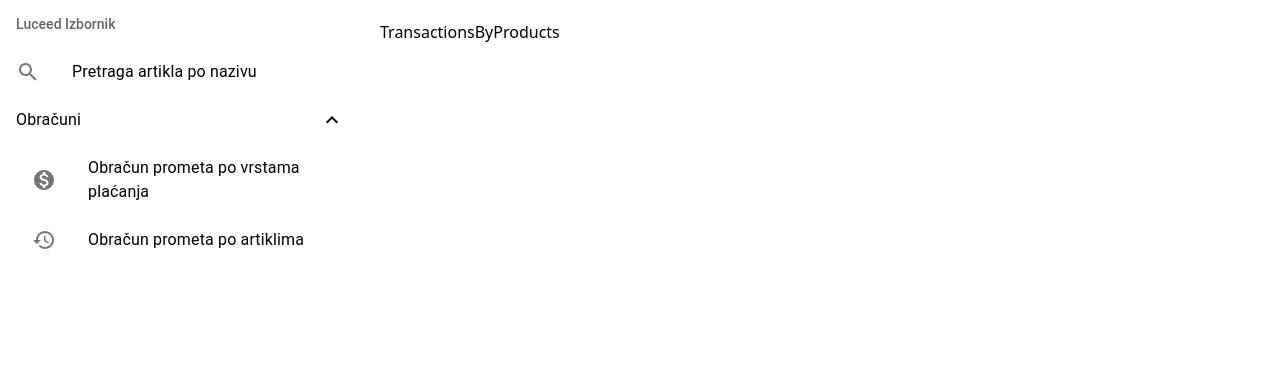
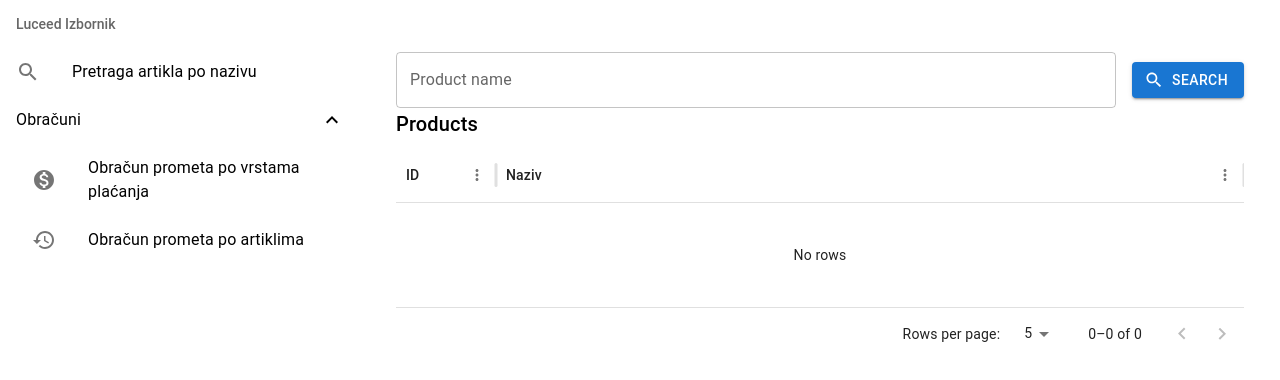
Before and after one commit to londam/Tomsoft, a React (Vite) app: page /productsSold in a window 1280 px wide. Shown: the top 380 px of the page. Built offline with nearby package versions, Linux system fonts and the light colour scheme.

Commit message:
starting to add date pickers into transactionsByProducts

```diff
--- a/src/pages/TransactionsByProducts.tsx
+++ b/src/pages/TransactionsByProducts.tsx
@@ -1,5 +1,88 @@
+import { useState } from "react";
+import { TextField, Button, Box, Typography } from "@mui/material";
+import SearchIcon from "@mui/icons-material/Search";
+
+import { DataGrid, GridColDef } from "@mui/x-data-grid";
+
 const TransactionsByProducts = () => {
-  return <h1>TransactionsByProducts</h1>;
+  const [searchQuery, setSearchQuery] = useState("");
+  const [foundProducts, setFoundProducts] = useState([]);
+
+  const handleSearch = async () => {
+    const apiUrl = import.meta.env.VITE_LUCEED_API_URL_ARTIKLI;
+    const username = import.meta.env.VITE_LUCEED_USERNAME;
+    const password = import.meta.env.VITE_LUCEED_PASSWORD;
+
+    try {
+      const response = await fetch(`${apiUrl}/${searchQuery}`, {
+        method: "GET",
+        headers: {
+          Authorization: `Basic ${btoa(`${username}:${password}`)}`,
+          "Content-Type": "application/json",
+        },
+      });
+
+      if (!response.ok) {
+        throw new Error(`Error: ${response.status} ${response.statusText}`);
+      }
+
+      const data = await response.json();
+      setFoundProducts(data.result[0].artikli);
+    } catch (error) {
+      console.error("Failed to fetch products:", error);
+    }
+  };
+
+  const columns: GridColDef[] = [
+    { field: "id", headerName: "ID", width: 100 },
+    { field: "naziv", headerName: "Naziv", flex: 1 },
+  ];
+
+  const paginationModel = { page: 0, pageSize: 5 };
+
+  return (
+    <Box sx={{ padding: 2 }}>
+      <Box
+        component="form"
+        onSubmit={(e) => {
+          e.preventDefault();
+          handleSearch();
+        }}
+        sx={{
+          display: "flex",
+          alignItems: "center",
+          gap: 2,
+          marginTop: 2,
+        }}
+      >
+        <TextField
+          label="Product name"
+          variant="outlined"
+          value={searchQuery}
+          onChange={(e) => setSearchQuery(e.target.value)}
+          sx={{ flex: 1 }}
+        />
+        <Button
+          variant="contained"
+          color="primary"
+          onClick={handleSearch}
+          startIcon={<SearchIcon />}
+        >
+          Search
+        </Button>
+      </Box>
+      <Typography variant="h6" gutterBottom>
+        Products
+      </Typography>
+      <DataGrid
+        rows={foundProducts}
+        columns={columns}
+        initialState={{ pagination: { paginationModel } }}
+        pageSizeOptions={[5, 10, 20]}
+        sx={{ border: 0 }}
+      />
+    </Box>
+  );
 };
 
 export default TransactionsByProducts;
--- a/vite.config.ts
+++ b/vite.config.ts
@@ -10,7 +10,6 @@ export default defineConfig({
         target: "http://apidemo.luceed.hr", // Target API URL
         changeOrigin: true, // Make sure the target's CORS headers are respected
         secure: false, // If using HTTP instead of HTTPS
-        // rewrite: (path) => path.replace(/^\/datasnap/, ""), // Optional: to rewrite the path if necessary
       },
     },
   },
```
Also changed, not shown: src/pages/ProductsSearch.tsx (+0 -15 lines), 1 other file (tests, documents, lock files or other folders).
